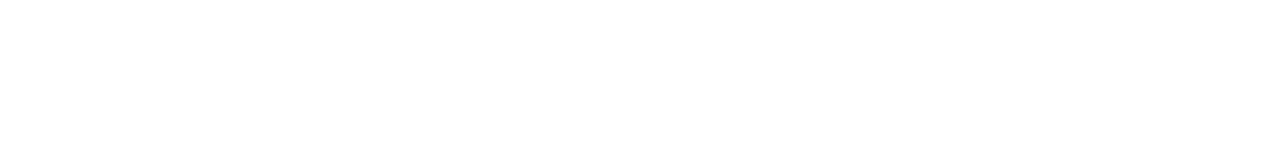
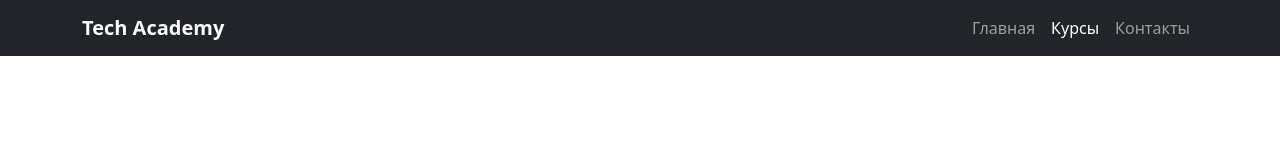
Before and after one commit to DavidDikson/academyTech, a plain HTML site: page course.html in a window 1280 px wide. Drawn offline with nearby package versions, Linux system fonts and the light colour scheme.

Commit message:
Добавлена навигация

```diff
--- a/course.html
+++ b/course.html
@@ -11,5 +11,18 @@
   </head>
   <body>
 
+<nav class="navbar navbar-expand-lg navbar-dark bg-dark">
+  <div class="container">
+    <a class="navbar-brand fw-bold" href="index.html">Tech Academy</a>
+    <div class="collapse navbar-collapse" id="navbarNav">
+      <ul class="navbar-nav ms-auto">
+        <li class="nav-item"><a class="nav-link" href="index.html">Главная</a></li>
+        <li class="nav-item"><a class="nav-link active" href="courses.html">Курсы</a></li>
+        <li class="nav-item"><a class="nav-link" href="contacts.html">Контакты</a></li>
+      </ul>
+    </div>
+  </div>
+</nav>
+
   </body>
 </html>
```
